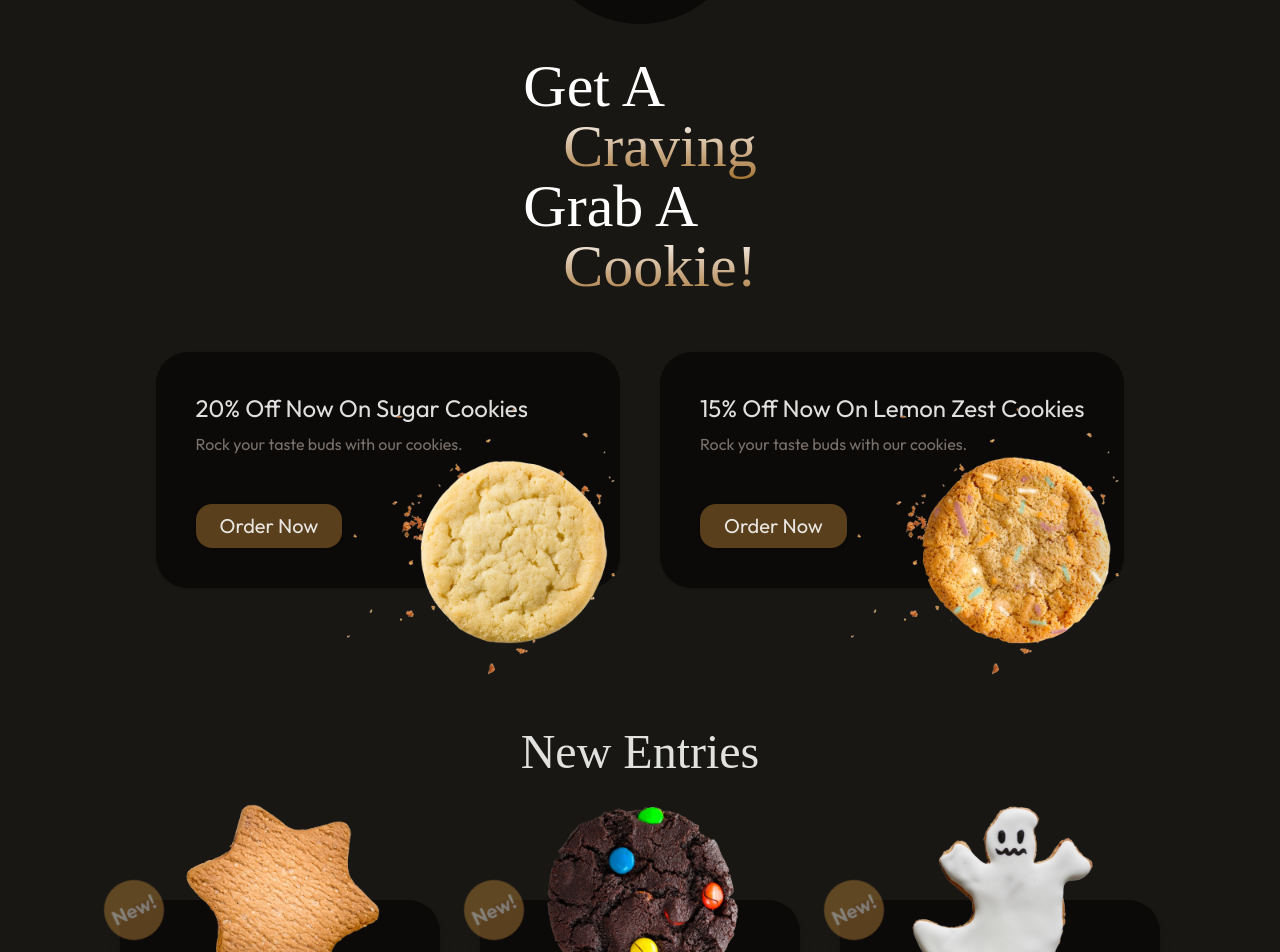
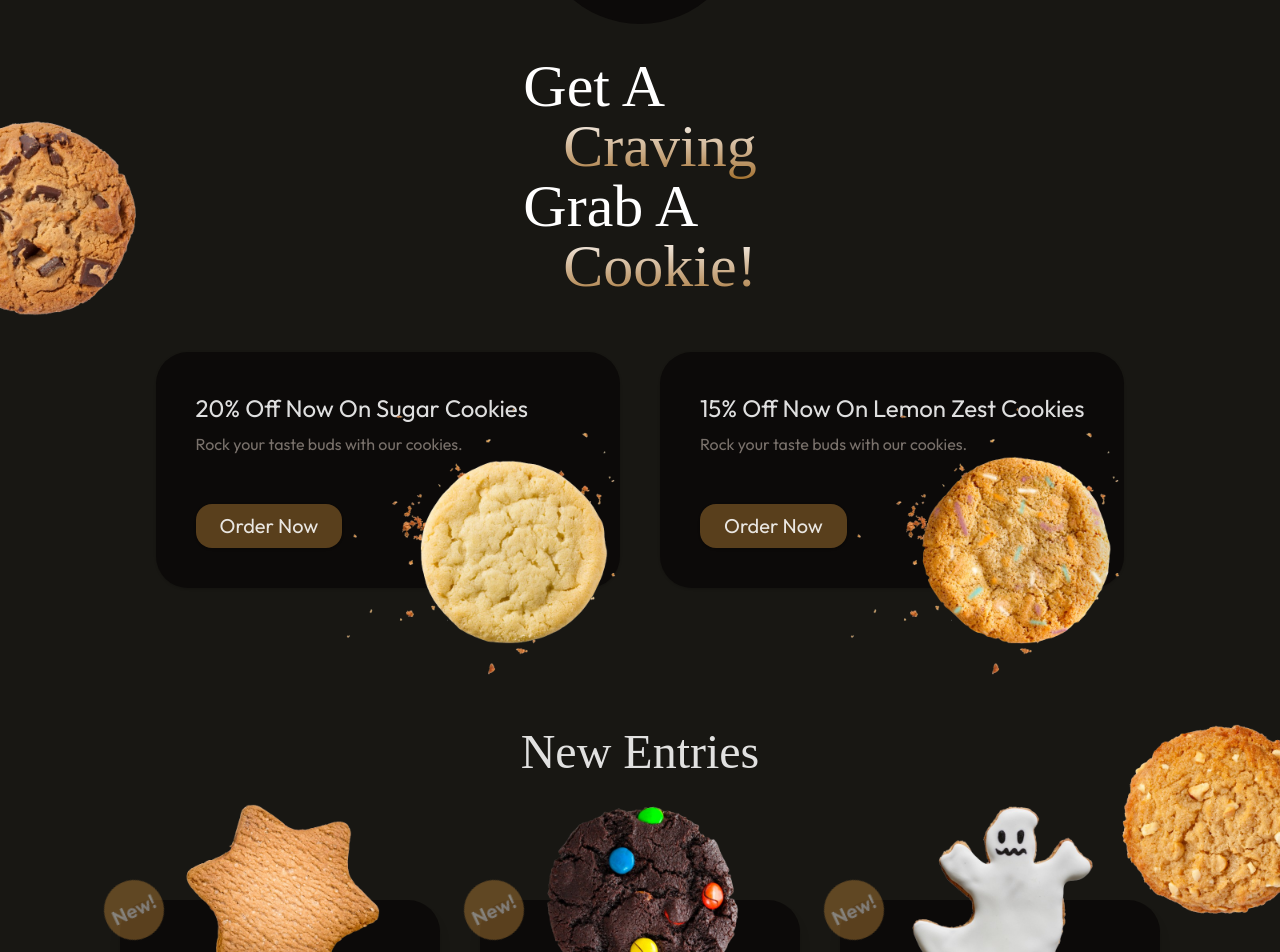
Before and after one commit to michelezedda/cookie, a React (Vite) app: page / in a window 1280 px wide. Shown: the part 120-1072 px from the top of the page. Built offline with nearby package versions, Linux system fonts and the light colour scheme; a web font is replaced by a local one.

Commit message:
GSAP implemented

```diff
--- a/package.json
+++ b/package.json
@@ -10,6 +10,7 @@
     "preview": "vite preview"
   },
   "dependencies": {
+    "@gsap/react": "^2.1.2",
     "@tailwindcss/vite": "^4.1.11",
     "react": "^19.1.1",
     "react-dom": "^19.1.1",
--- a/src/components/Hero.tsx
+++ b/src/components/Hero.tsx
@@ -1,6 +1,41 @@
+import gsap from "gsap";
+import { useGSAP } from "@gsap/react";
+import { ScrollTrigger } from "gsap/ScrollTrigger";
+
+gsap.registerPlugin(ScrollTrigger);
+
 const Hero = () => {
+  useGSAP(() => {
+    gsap
+      .timeline({
+        scrollTrigger: {
+          trigger: "#hero",
+          start: "top top",
+          end: "bottom top",
+          scrub: true,
+        },
+      })
+      .to(".right-cookie", { y: 200, x: 70 }, 0)
+      .to(".left-cookie", { y: 200, x: -70 }, 0);
+  }, []);
+
   return (
-    <header className="flex justify-center items-center w-full mt-40">
+    <header
+      className="flex justify-center items-center w-full mt-40 relative"
+      id="hero"
+    >
+      {/* Left cookie */}
+      <img
+        src="/media/chips.png"
+        alt="chocolate chips cookie"
+        className="left-cookie absolute -left-14 lg:-left-16 top-10 md:top-20 w-40 md:w-50 2xl:w-70"
+      />
+      {/* Right cookie */}
+      <img
+        src="/media/double-white.png"
+        alt="double white chocolate cookie"
+        className="right-cookie absolute  -right-14 lg:-right-10 top-1/2 md:top-150 lg:top-170 w-40 md:w-50 2xl:w-70"
+      />
       <div className="mx-auto max-w-screen-lg relative">
         <div className="flex flex-col lg:flex-row m-4">
           <h1 className="text-6xl text-white font-[Caprasimo]">
```
Also changed, not shown: 1 other file (tests, documents, lock files or other folders).
